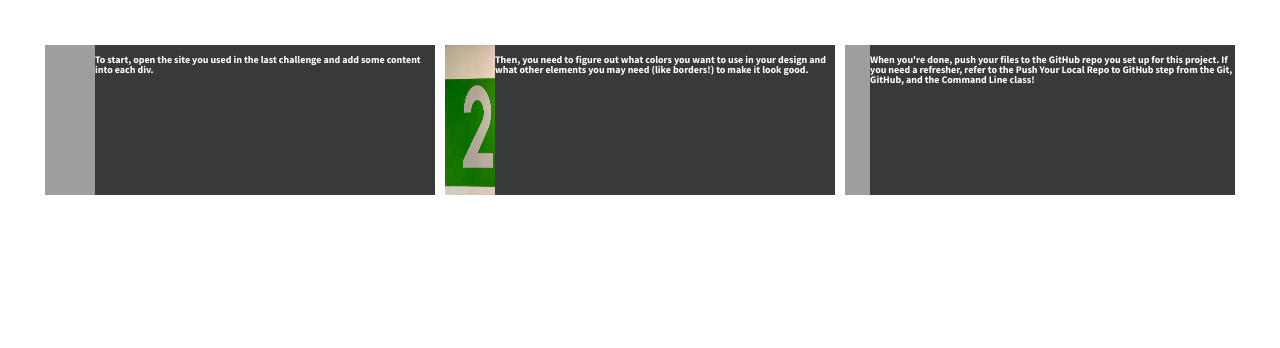
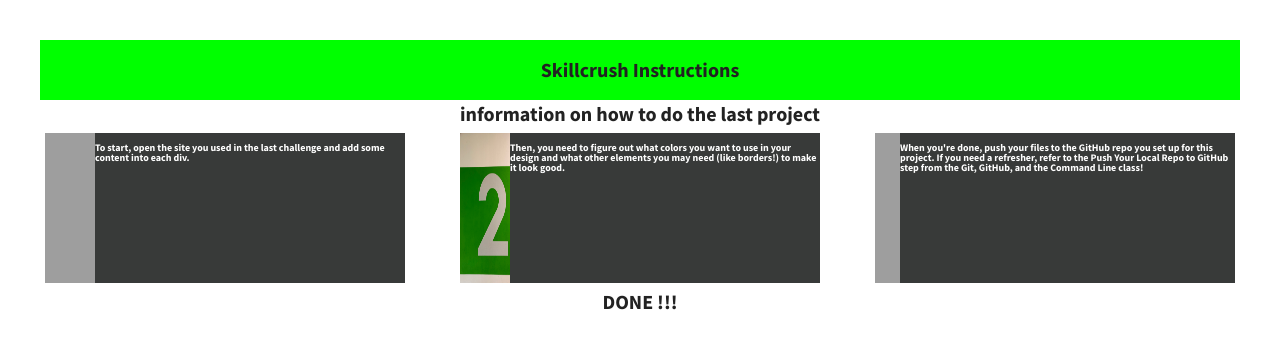
Before and after one commit to ldmdesign/206-class-project, a plain HTML site: page 206-flexbox-4/index.html in a window 1280 px wide. Drawn offline with nearby package versions, Linux system fonts and the light colour scheme; grey boxes are pictures that could not be loaded.

Commit message:
added headers and footers to project

```diff
--- a/206-flexbox-4/css/main.css
+++ b/206-flexbox-4/css/main.css
@@ -108,24 +108,41 @@
   height: 100%;
 }
 
+header{
+    background-color: lime;
+    height: 60px;
+}
+
+header, footer, main{
+    display: flex;
+    justify-content: center;
+    align-items: center;
+    width: 100%;
+}
+
 .wrapper {
   /*add display:flex and set justify-content to space-between*/
   font-weight: 700;
   display: flex;
-  justify-content:space-around;
+  justify-content:space-between;
+  align-items: center;
+  flex-flow: row wrap;
 }
 
-.div-1, .div-2, .div-3 {
+.flex-items{
+    display: flex;
+    justify-content: center;
+    align-items: top;
+}
+
+#div-1, #div-2, #div-3 {
   /*give the divs a width of 30%, add display:flex, set justify-content and align-items to center*/
   color: #fff;
   line-height: 1em;
   font-size: .5em;
   background-color: #383a39;
   height: 150px;
-  display: flex;
-  width: 50%;
-  justify-content: center;
-  align-items: top;
+  width: 30%;
   margin: .5em;
 
 }
--- a/206-flexbox-4/index.html
+++ b/206-flexbox-4/index.html
@@ -22,18 +22,21 @@
         <![endif]-->
 
         <section class="wrapper">
-            <div class="div-1">
+            <header> Skillcrush Instructions</header>
+            <main> information on how to do the last project</main>
+            <div id="div-1" class="flex-items">
                 <img src="img/num1.jpg" alt "number 1" width="50">
                 <p>To start, open the site you used in the last challenge and add some content into each div.</p>
             </div>
-            <div class="div-2">
+            <div id="div-2"class="flex-items">
                 <img src="img/num2.jpg" alt "number 2" width="50">
                 <p>Then, you need to figure out what colors you want to use in your design and what other elements you may need (like borders!) to make it look good.</p>
             </div>
-            <div class="div-3">
+            <div id="div-3"class="flex-items">
                 <img src="img/num3.jpg" alt "number 3" width="25">
                 <p>When you're done, push your files to the GitHub repo you set up for this project. If you need a refresher, refer to the Push Your Local Repo to GitHub step from the Git, GitHub, and the Command Line class!</p>
             </div>
+            <footer> DONE !!! </footer>
         </section>
 
         <script src="https://ajax.googleapis.com/ajax/libs/jquery/1.11.3/jquery.min.js"></script>
```
